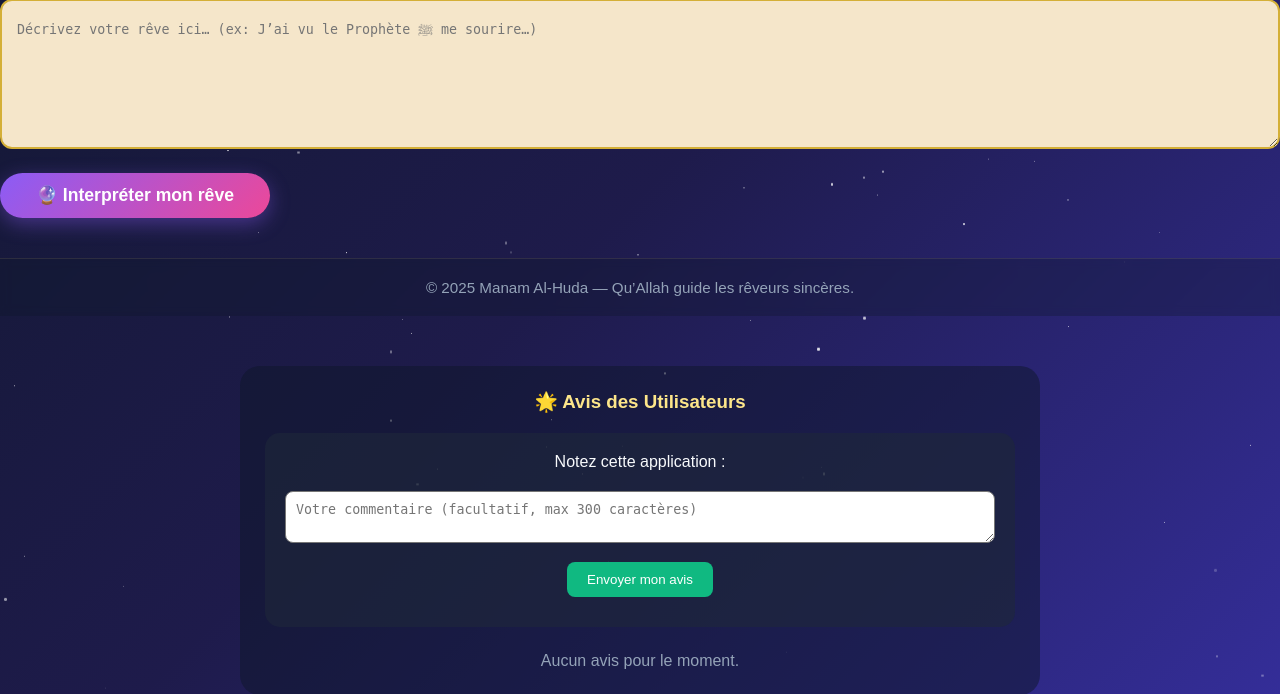
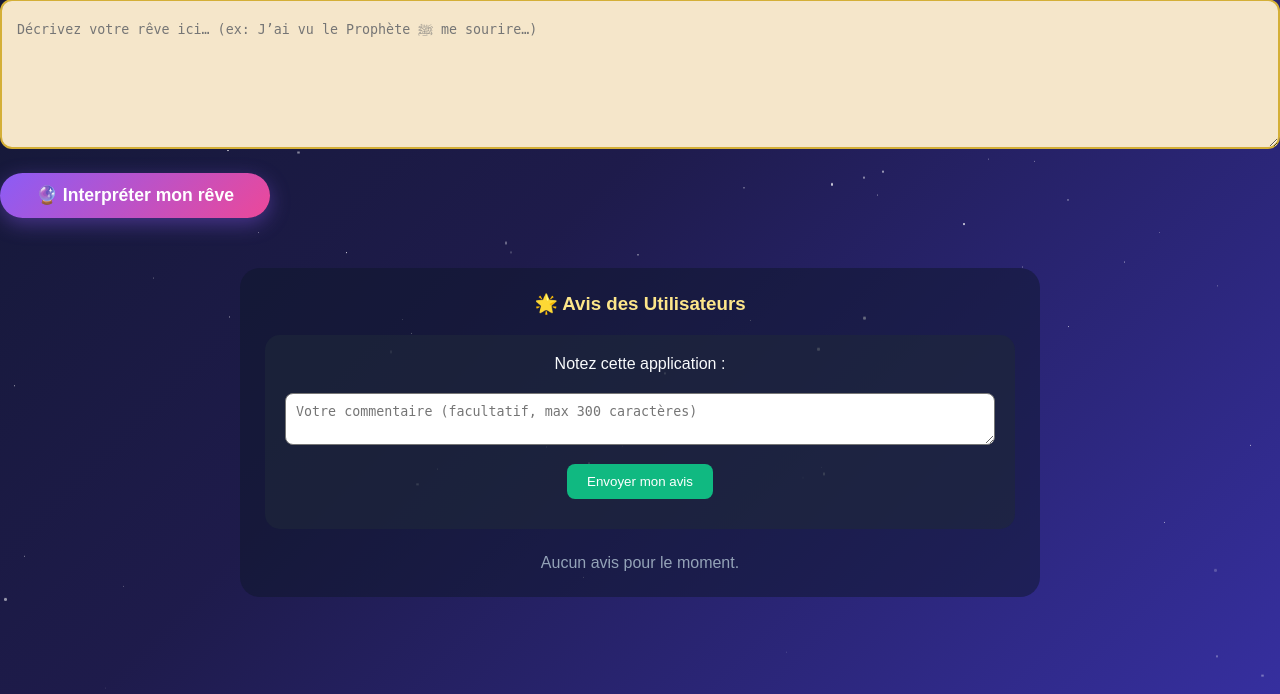
Before and after one commit to eldji225/Manam-Al-Huda, a Flask app: page / in a window 1280 px wide. Shown: the part 463-1157 px from the top of the page. Run offline with Flask 3, Linux system fonts and the light colour scheme; data that the repository does not hold is empty.

Commit message:
Update index.html

```diff
--- a/templates/index.html
+++ b/templates/index.html
@@ -33,10 +33,6 @@
         <div id="result"></div>
         <div id="error" style="color:#EF4444; margin-top:15px;"></div>
     </div>
-
-    <footer>
-        © 2025 Manam Al-Huda — Qu’Allah guide les rêveurs sincères.
-    </footer>
 
     <script src="{{ url_for('static', filename='script.js') }}"></script>
     <!-- Section Avis Utilisateurs -->
```
